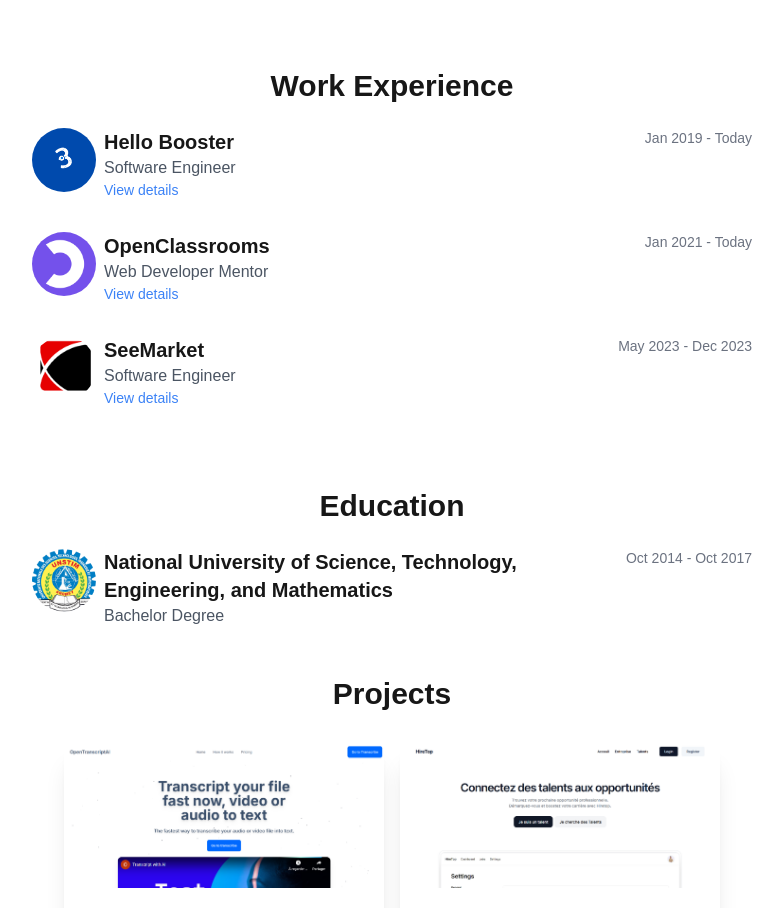
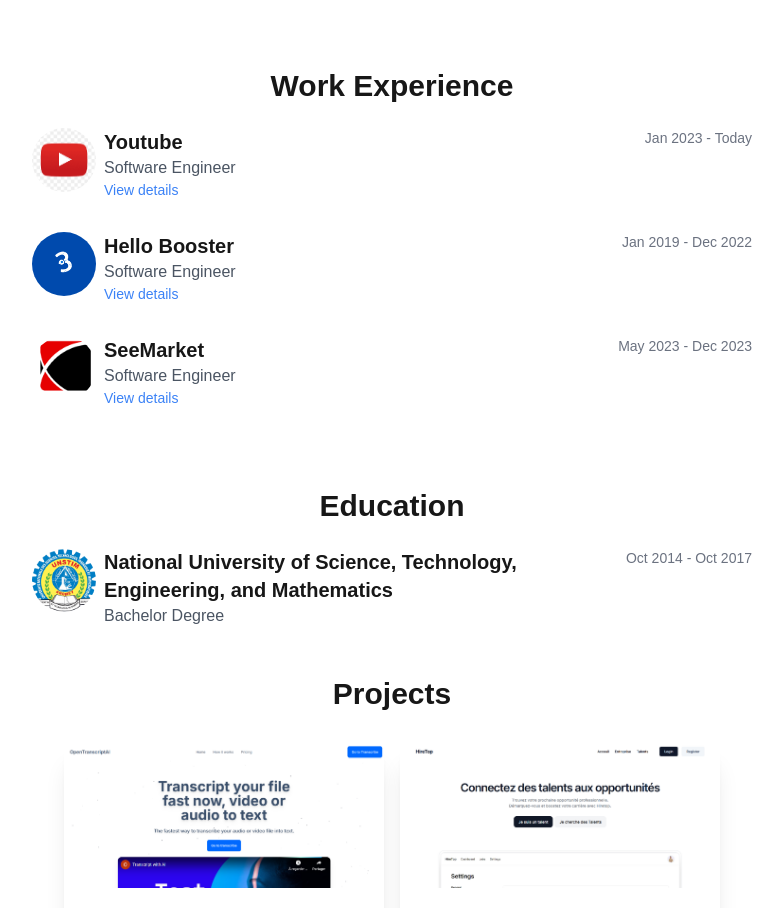
Before and after one commit to Osiris8/osirismigan, a Next.js app: page / in a window 1280 px wide. Shown: the part 840-1748 px from the top of the page, without its empty margins (248-1031 px from the left). Built offline with nearby package versions, Linux system fonts and the light colour scheme.

Commit message:
Update Experience component content

```diff
--- a/components/Experience.tsx
+++ b/components/Experience.tsx
@@ -1,7 +1,7 @@
 "use client";
 import Image, { StaticImageData } from "next/image";
 import seemarket from "@/public/images/seemarket.png";
-import oc from "@/public/images/oc.png";
+import youtube from "@/public/images/youtube.png";
 import hbo from "@/public/images/hbo.png";
 import { useState } from "react";
 
@@ -24,21 +24,22 @@
 
   const experiences: ExperienceType[] = [
     {
+      company: "Youtube",
+      role: "Software Engineer",
+      logo: youtube,
+      dates: "Jan 2023 - Today",
+      details:
+        "Lorem, ipsum dolor sit amet consectetur adipisicing elit. Corrupti quo tempora culpa delectus voluptate sapiente sunt cum sequi dolore! Debitis molestiae dolor perspiciatis nemo quibusdam voluptas, sed aspernatur eaque vel.",
+    },
+    {
       company: "Hello Booster",
       role: "Software Engineer",
       logo: hbo,
-      dates: "Jan 2019 - Today",
+      dates: "Jan 2019 - Dec 2022",
       details:
         "Lorem ipsum dolor sit amet consectetur adipisicing elit. Accusantium cupiditate ipsam aperiam quod atque illum ullam hic quisquam, dolor quos quaerat, veniam cumque et nobis odit quam doloremque deleniti nulla.",
     },
-    {
-      company: "OpenClassrooms",
-      role: "Web Developer Mentor",
-      logo: oc,
-      dates: "Jan 2021 - Today",
-      details:
-        "Lorem, ipsum dolor sit amet consectetur adipisicing elit. Corrupti quo tempora culpa delectus voluptate sapiente sunt cum sequi dolore! Debitis molestiae dolor perspiciatis nemo quibusdam voluptas, sed aspernatur eaque vel.",
-    },
+
     {
       company: "SeeMarket",
       role: "Software Engineer",
```
Also changed, not shown: public/images/youtube.png (added).
